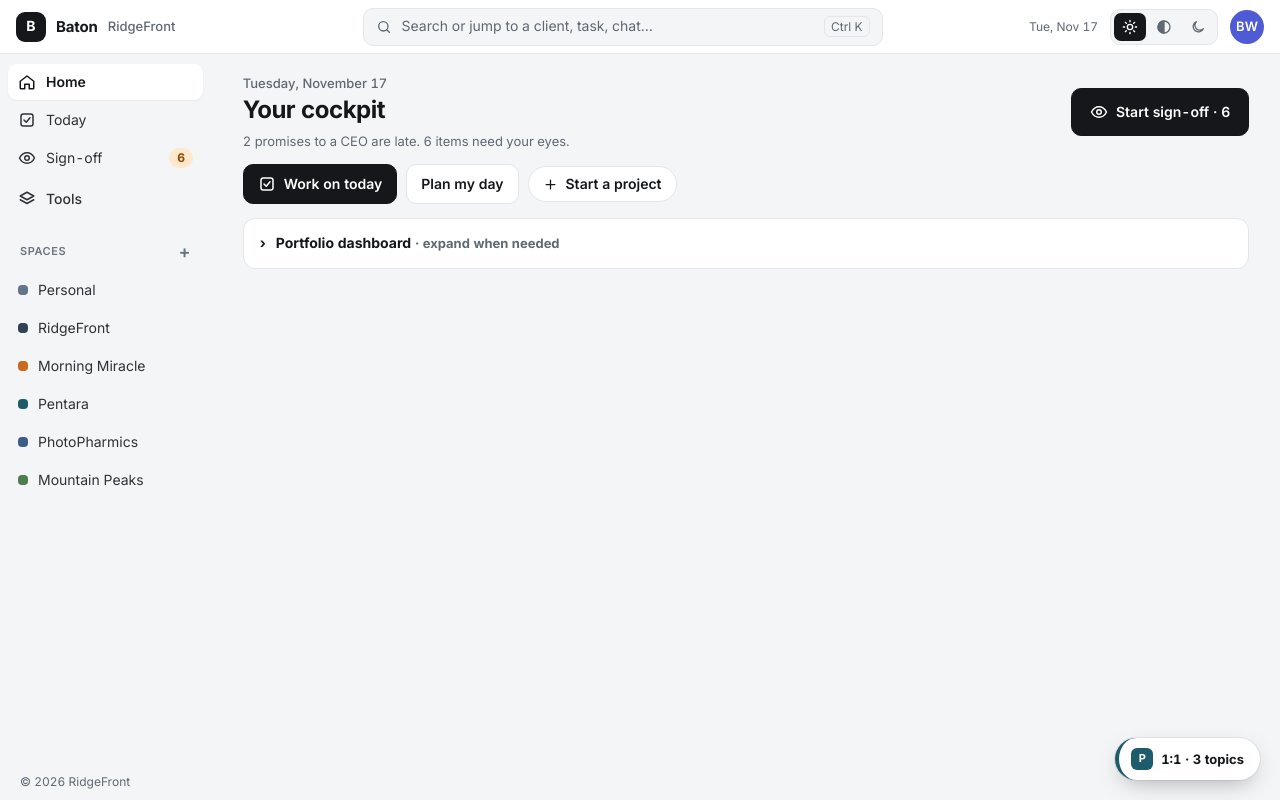
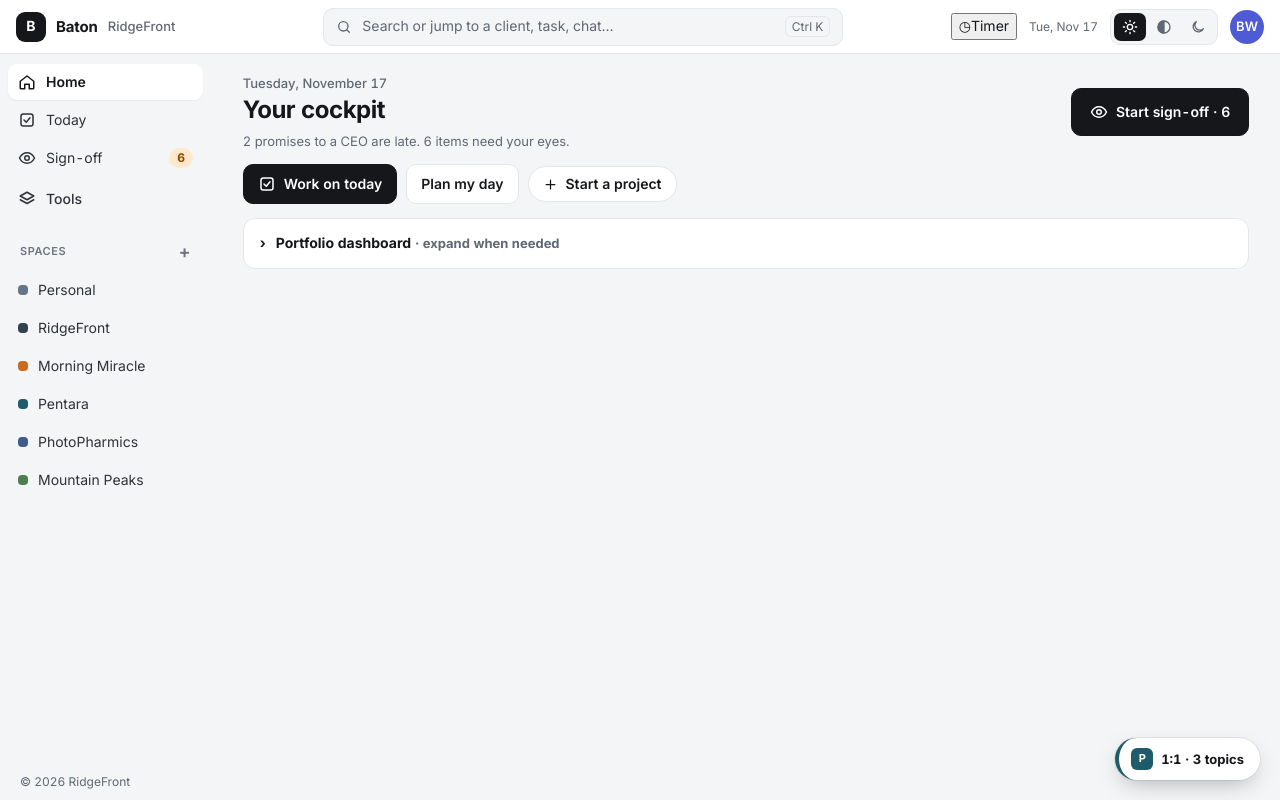
Before and after one commit to bwalker1962/baton, a Next.js app: page / in a window 1280 px wide. Built offline with nearby package versions, Linux system fonts and the light colour scheme.

Commit message:
Place optional work timer beside global search in header

```diff
--- a/src/components/Shell.tsx
+++ b/src/components/Shell.tsx
@@ -6,6 +6,7 @@ import { useStore, UNDO_SECONDS, type Mode } from "@/lib/store";
 import { Icon } from "./Icon";
 import { DropDocs } from "./DropDocs";
 import { CommandPalette } from "./CommandPalette";
+import { WorkTimer } from "./WorkTimer";
 import { OneOnOne } from "./OneOnOne";
 import { ClientTile } from "./ui";
 import { useEffect, useState } from "react";
@@ -88,6 +89,7 @@ export function Shell({ children }: { children: React.ReactNode }) {
           <span>Search or jump to a client, task, chat…</span>
           <kbd>{mac ? "⌘K" : "Ctrl K"}</kbd>
         </button>
+        <WorkTimer />
         <span className="baton-top-date" aria-label="Current date">{dateLabel}</span>
         {active && (
           <span className="switcher hide-mobile">
```
